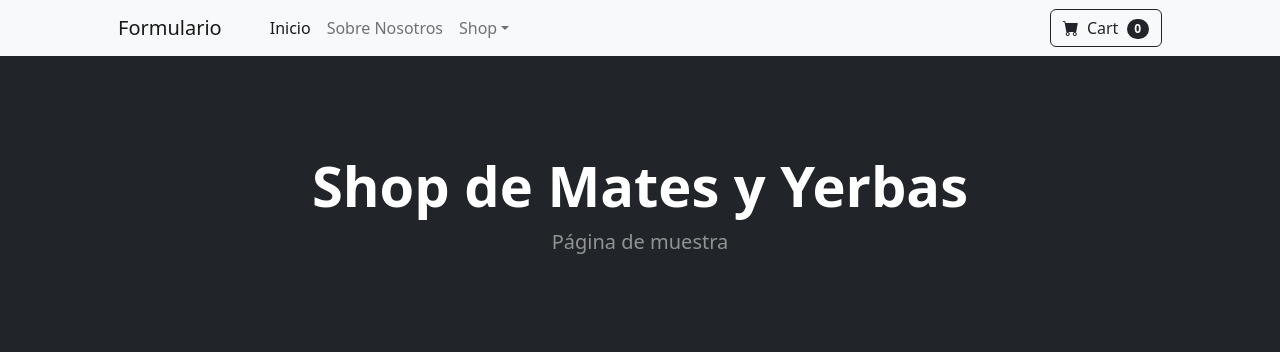
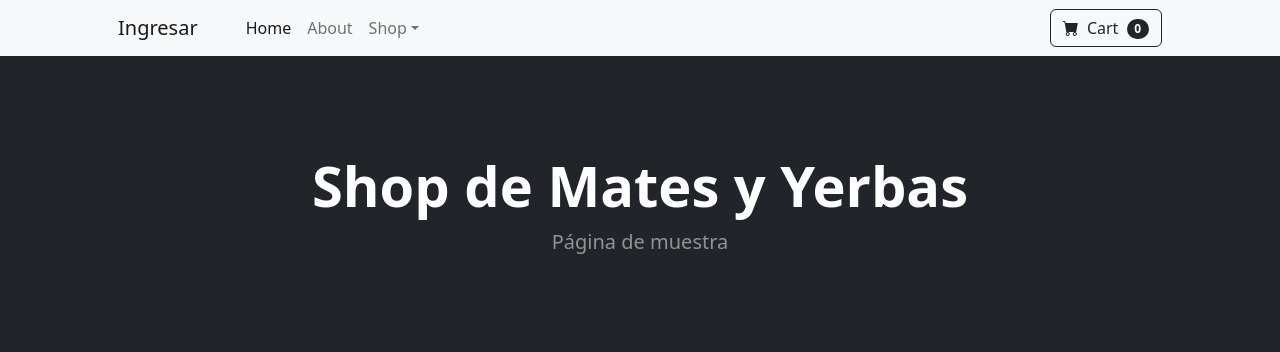
Before and after one commit to emuruaga/TerceraPreEntrega1, a Django app: page /app-productos/ in a window 1280 px wide. Shown: the top 352 px of the page. Run offline with Django 4.2, Linux system fonts and the light colour scheme; grey boxes labelled with a size stand in for pictures from a placeholder-image service; some libraries are stand-ins or nearby versions.

Commit message:
3 commit

```diff
--- a/AppProductos/templates/inicio.html
+++ b/AppProductos/templates/inicio.html
@@ -6,8 +6,8 @@
         <meta name="viewport" content="width=device-width, initial-scale=1, shrink-to-fit=no" />
         <meta name="description" content="" />
         <meta name="author" content="" />
-        <title>Shop de Mates
-            <h1>Holaaaaaaaaaa</h1>
+        <title>Shop de Mates - Holaaaaaaaaaaaaa
+            <h1>Holaaaaaaaaaa donde esta esto</h1>
         </title>
         <!-- Favicon-->
         <link rel="icon" type="image/x-icon" href="{% static 'assets/favicon.ico' %} " />
@@ -20,12 +20,12 @@
         <!-- Navigation-->
         <nav class="navbar navbar-expand-lg navbar-light bg-light">
             <div class="container px-4 px-lg-5">
-                <a class="navbar-brand" href="yerba-formulario">Formulario</a>
+                <a class="navbar-brand" href="#!">Ingresar</a>
                 <button class="navbar-toggler" type="button" data-bs-toggle="collapse" data-bs-target="#navbarSupportedContent" aria-controls="navbarSupportedContent" aria-expanded="false" aria-label="Toggle navigation"><span class="navbar-toggler-icon"></span></button>
                 <div class="collapse navbar-collapse" id="navbarSupportedContent">
                     <ul class="navbar-nav me-auto mb-2 mb-lg-0 ms-lg-4">
-                        <li class="nav-item"><a class="nav-link active" aria-current="page" href="/app-productos">Inicio</a></li>
-                        <li class="nav-item"><a class="nav-link" href="about">Sobre Nosotros</a></li>
+                        <li class="nav-item"><a class="nav-link active" aria-current="page" href="/app-productos">Home</a></li>
+                        <li class="nav-item"><a class="nav-link" href="#!">About</a></li>
                         <li class="nav-item dropdown">
                             <a class="nav-link dropdown-toggle" id="navbarDropdown" href="#" role="button" data-bs-toggle="dropdown" aria-expanded="false">Shop</a>
                             <ul class="dropdown-menu" aria-labelledby="navbarDropdown">
@@ -46,12 +46,6 @@
                 </div>
             </div>
         </nav>
-
-
-        {% block Probando %}
-
-        {% endblock Probando %}
-
         <!-- Header-->
         <header class="bg-dark py-5">
             <div class="container px-4 px-lg-5 my-5">
--- a/AppProductos/urls.py
+++ b/AppProductos/urls.py
@@ -1,5 +1,5 @@
 from django.urls import path
-from AppProductos.views import yerba, lista_yerbas, inicio, yerbas, mates, Bombillas,bolsos, yerba_formulario, about
+from AppProductos.views import yerba, lista_yerbas, inicio, yerbas, mates, Bombillas,bolsos
 
 urlpatterns = [
     path('agrega-yerba/<nombre>/<tamanio>/', yerba, name='yerba'),
@@ -9,6 +9,4 @@ urlpatterns = [
     path('mates/', mates, name='mates' ),
     path('bombillas/', Bombillas, name='Bombillas' ),
     path('bolsos/', bolsos, name='bolsos' ),
-    path('yerba-formulario/', yerba_formulario, name='YerbaFormulario' ),
-    path('about/', about, name='about' ),
 ]
--- a/AppProductos/views.py
+++ b/AppProductos/views.py
@@ -29,18 +29,3 @@ def Bombillas(req):
 
 def bolsos(req):
     return render(req, 'bolsos.html', {})
-
-def about(req):
-    return render(req, 'about.html', {})
-
-#formularios
-def yerba_formulario(req):
-    print('method: ', req.method)
-    print('POST: ', req.POST)
-
-    if req.method == 'POST':
-        nueva_yerba=Yerba(nombre=req.POST['yerba'], tamanio=req.POST['tamanio'])
-        nueva_yerba.save()
-        return render(req, 'inicio.html', {})
-    else:
-        return render (req, 'yerba_formulario.html', {})
```
Also changed, not shown: AppProductos/templates/about.html (deleted, +0 -11 lines), AppProductos/templates/yerba_formulario.html (deleted, +0 -18 lines), AppProductos/templates/yerbas.html (+5 -5 lines), AppProductos/forms.py (deleted), README.md (added).
